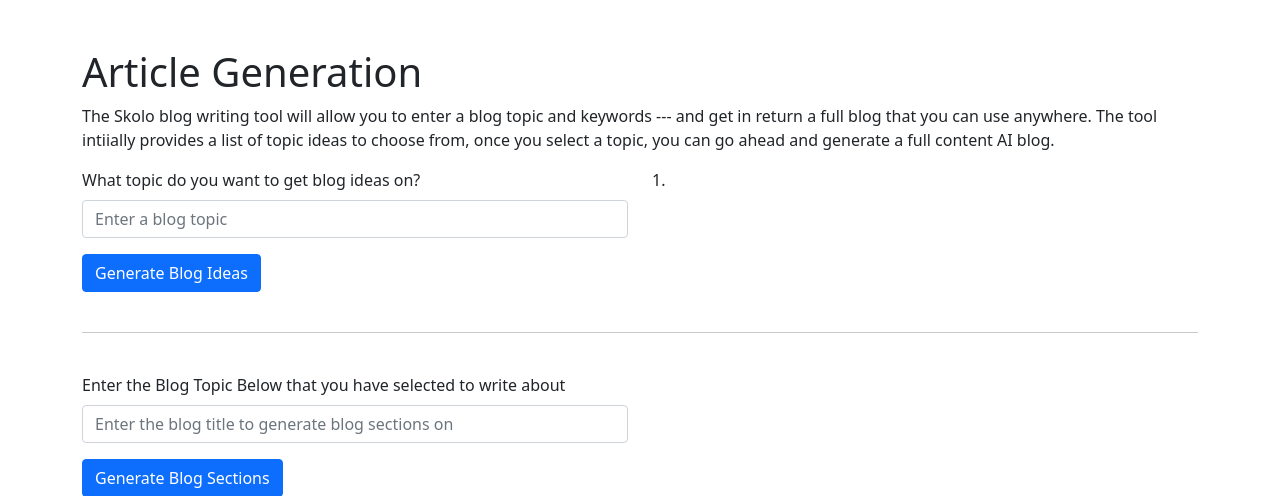
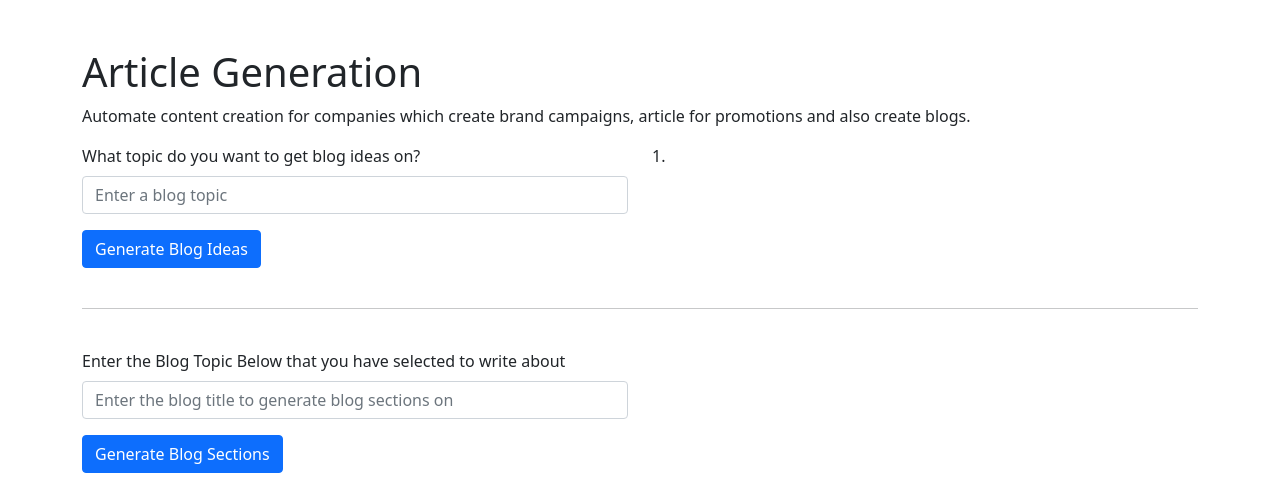
Before and after one commit to kshitizsharan/webapp2, a Flask app: page / in a window 1280 px wide. Shown: the top 496 px of the page. Run offline with Flask 2, Linux system fonts and the light colour scheme.

Commit message:
head paragraph

```diff
--- a/templates/index.html
+++ b/templates/index.html
@@ -19,7 +19,7 @@
     <div class="container">
       <h1 class="mt-5">Article Generation</h1>
 
-      <p>The Skolo blog writing tool will allow you to enter a blog topic and keywords --- and get in return a full blog that you can use anywhere. The tool intiially provides a list of topic ideas to choose from, once you select a topic, you can go ahead and generate a full content AI blog.</p>
+      <p>Automate content creation for companies which create brand campaigns, article for promotions and also create blogs.</p>
 
       <div class="row">
         <div class="col-lg-6">
```
